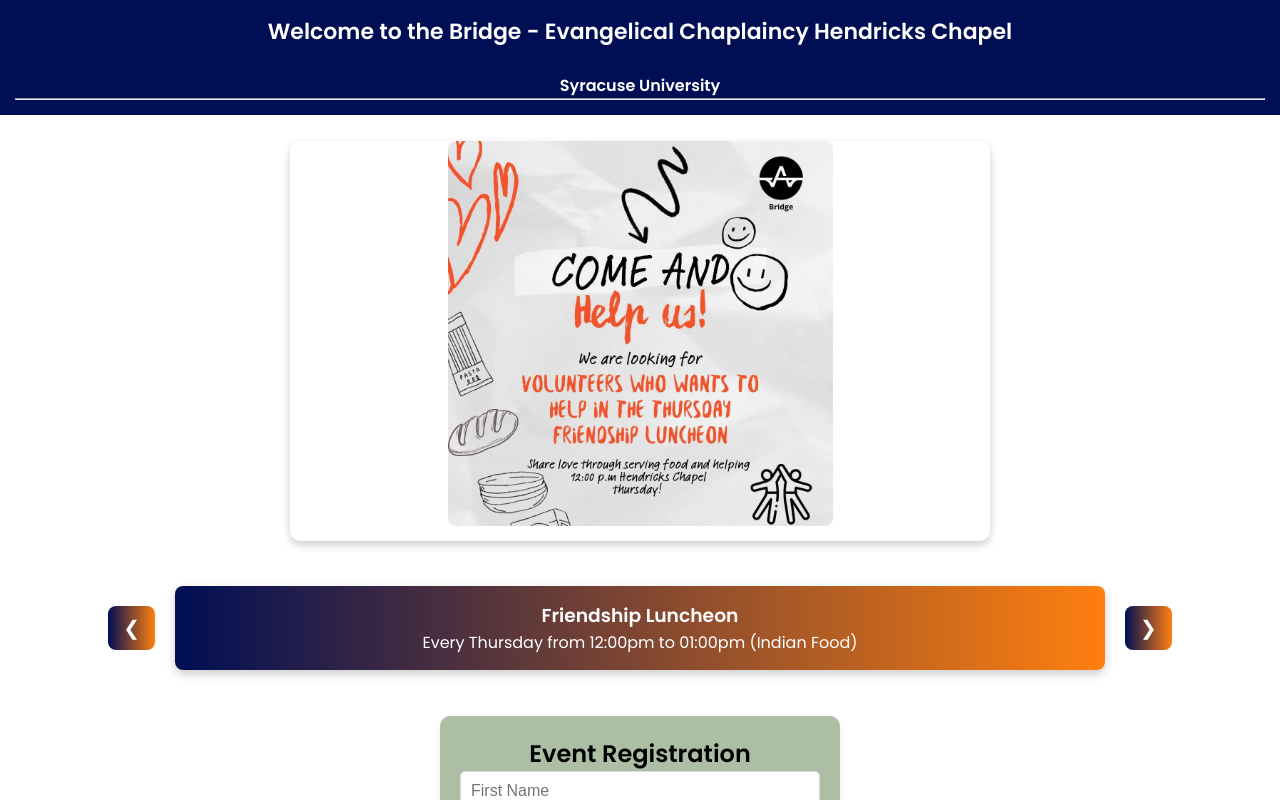
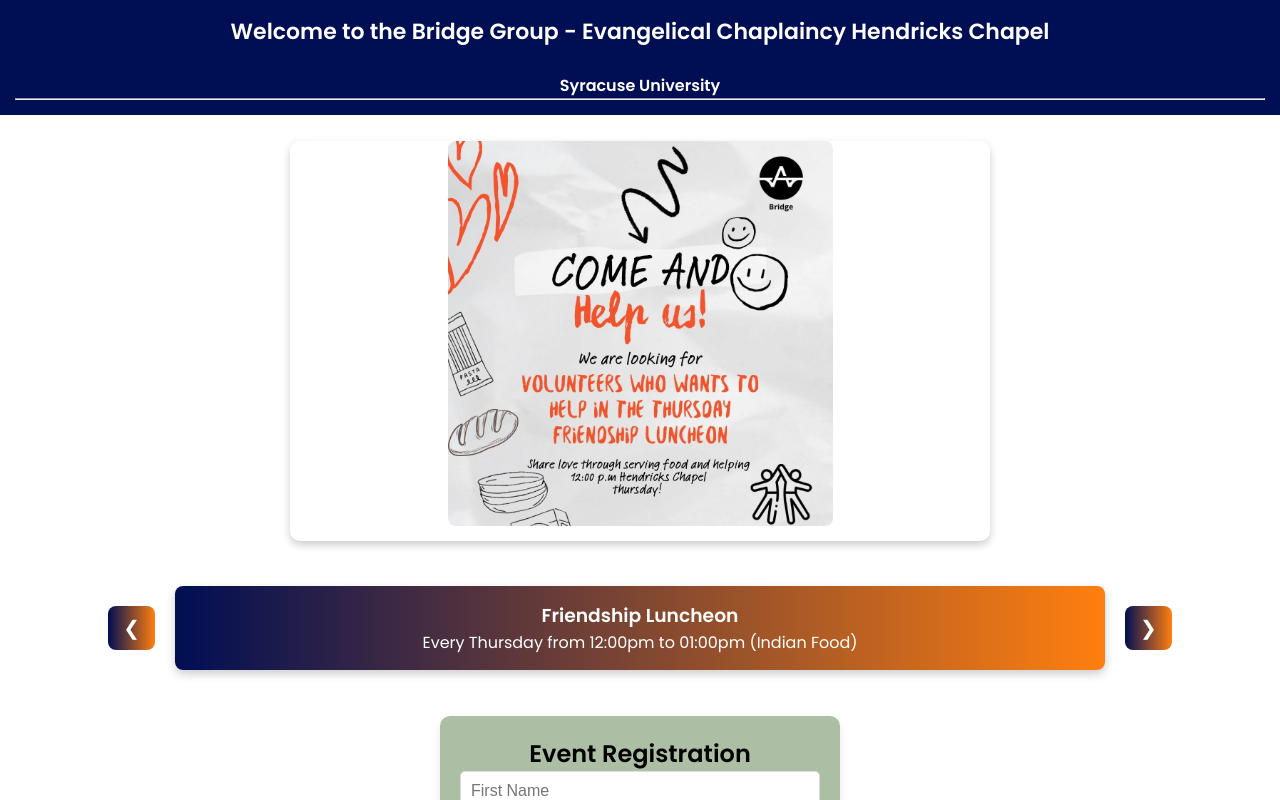
Before and after one commit to Jonathan3712/Hendricks_Chapel, a React (Create React App) app in the folder frontend/: page / in a window 1280 px wide. Built offline with nearby package versions, Linux system fonts and the light colour scheme.

Commit message:
Updated header text to 'Welcome to the Bridge Group'

```diff
--- a/frontend/src/components/Header.js
+++ b/frontend/src/components/Header.js
@@ -13,7 +13,7 @@
   return (
     <header className="head_of">
       <div className="header-content">
-        <h1>Welcome to the Bridge - Evangelical Chaplaincy Hendricks Chapel</h1><br></br>
+        <h1>Welcome to the Bridge Group - Evangelical Chaplaincy Hendricks Chapel</h1><br></br>
         <h2>Syracuse University</h2>
         <hr className='bold1'></hr>
       </div>
```
Also changed, not shown: 1 other file (tests, documents, lock files or other folders).
